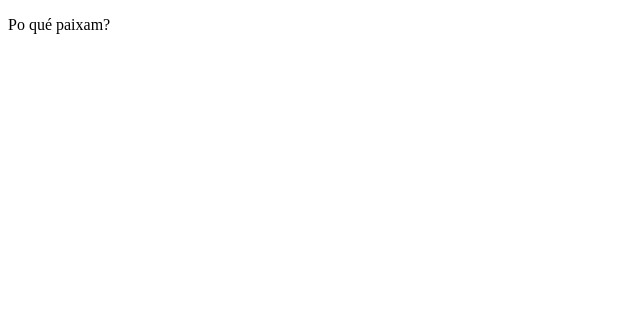
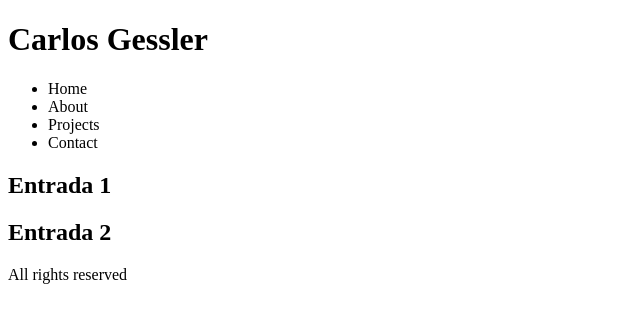
Before and after one commit to CarlosGess/Andromeda, a plain HTML site: page index.html in a window 1280 px wide. Shown: the whole page, without its empty margins (0-640 px from the left). Drawn offline with Linux system fonts and the light colour scheme.

Commit message:
Initial commit

```diff
--- a/index.html
+++ b/index.html
@@ -7,7 +7,30 @@
 </head>
 <body>
 
-    <p>Po qué paixam?</p>
+    <header>
+        <h1>Carlos Gessler</h1>
+    </header>
+
+    <nav>
+        <ul>
+            <li>Home</li>
+            <li>About</li>
+            <li>Projects</li>
+            <li>Contact</li>
+        </ul>
+    </nav>
+
+    <article>
+        <h2>Entrada 1</h2>
+    </article>
+
+    <article>
+        <h2>Entrada 2</h2>
+    </article>
+
+    <footer>
+        <p>All rights reserved</p>
+    </footer>
 
 </body>
 </html>
```
Also changed, not shown: styles.css (added).
